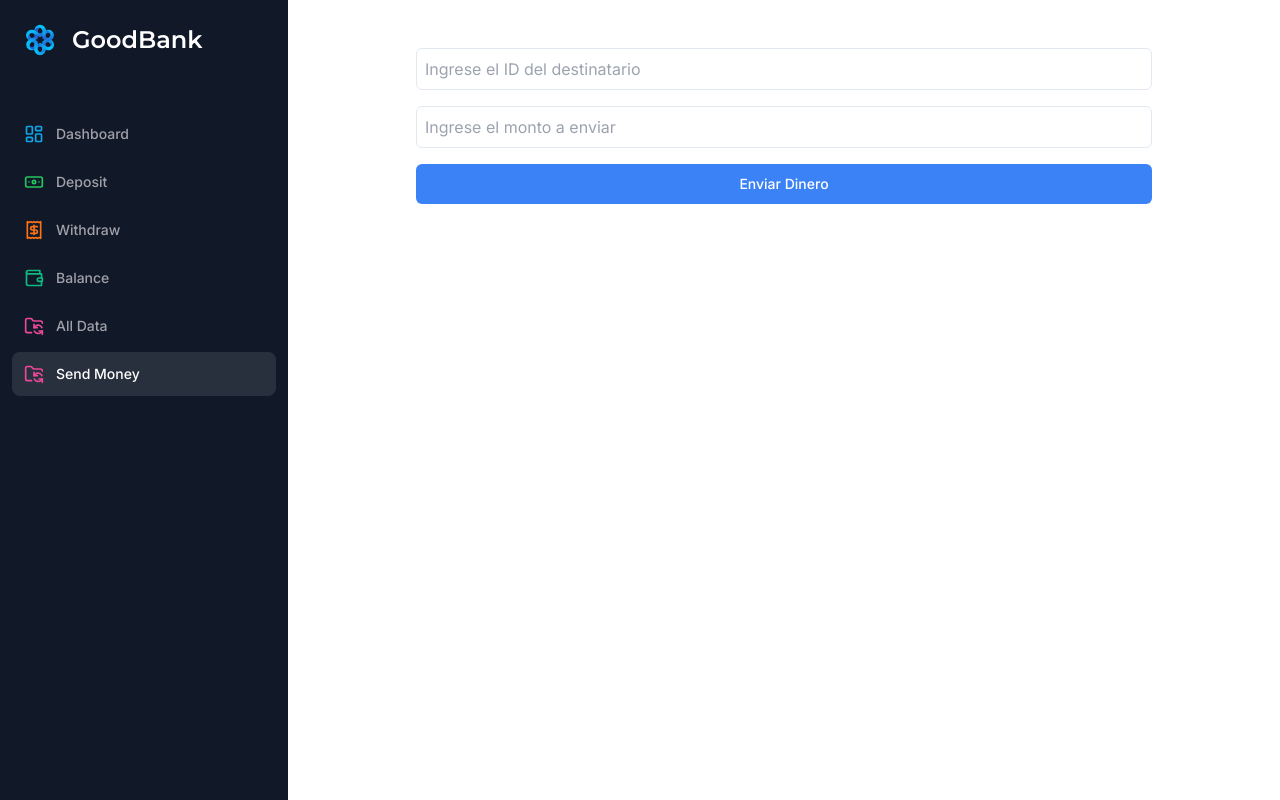
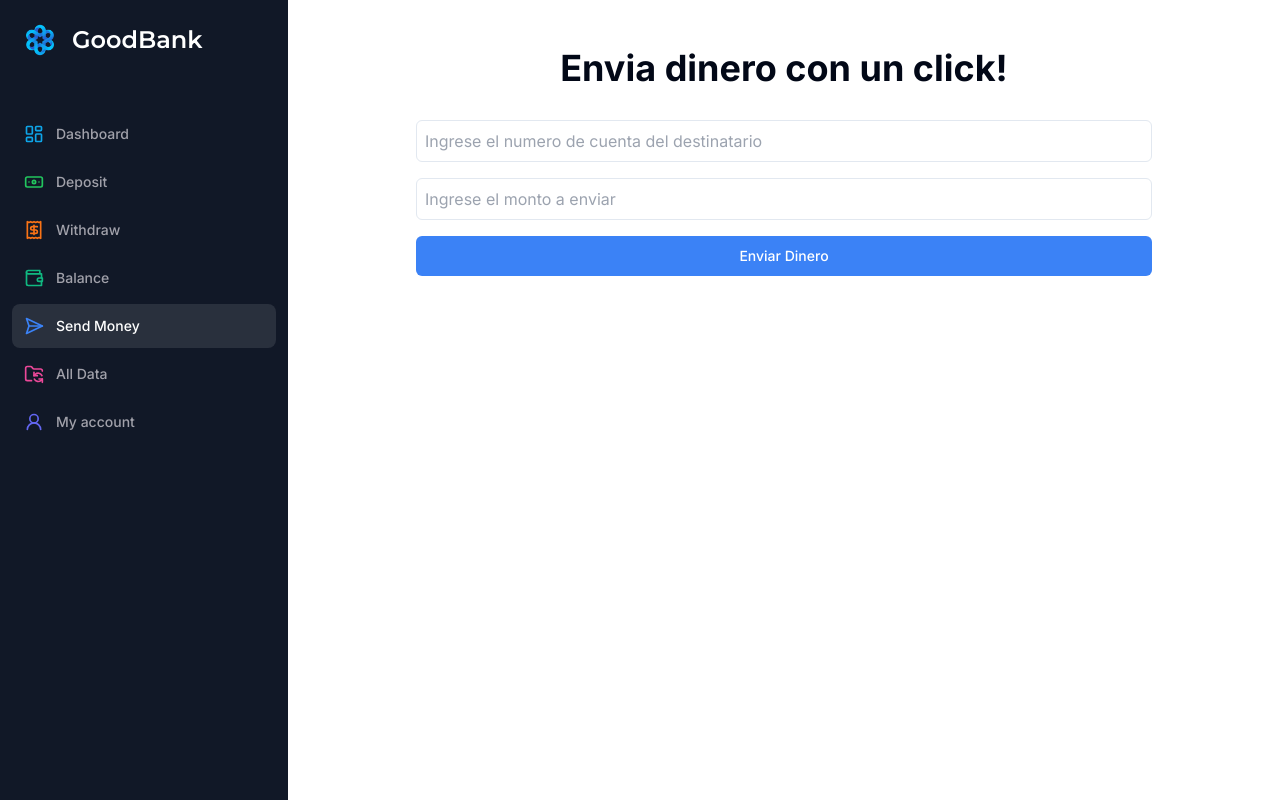
Before and after one commit to Davidfvillamil/Campstone_goodbank, a Next.js app in the folder goodbank/: page /sendmoney in a window 1280 px wide. Built offline with nearby package versions, Linux system fonts and the light colour scheme; no server answers.

Commit message:
agregar función de transfer dinero al dashboard, agregar componente funcional de my account

```diff
--- a/goodbank/app/(dashboard)/(routes)/balance/page.tsx
+++ b/goodbank/app/(dashboard)/(routes)/balance/page.tsx
@@ -49,4 +49,4 @@ export default function Balance() {
       </div>
     </div>
   );
-  }
+}
--- a/goodbank/app/(dashboard)/(routes)/dashboard/page.tsx
+++ b/goodbank/app/(dashboard)/(routes)/dashboard/page.tsx
@@ -6,7 +6,7 @@ import { initializeApp } from 'firebase/app';
 import firebaseConfig from '../../../../lib/firebaseConfig';
 import { getFirestore, doc, getDoc } from 'firebase/firestore';
 import { collection, setDoc } from "firebase/firestore";
-import {LayoutDashboard, Wallet, Banknote,Receipt, FolderSync, ArrowRight} from 'lucide-react'
+import {LayoutDashboard, Wallet, Banknote,Receipt, FolderSync, ArrowRight, SendHorizontal} from 'lucide-react'
 import { Card } from '@/components/ui/card';
 import { cn } from '@/lib/utils';
 import { useRouter } from 'next/navigation';
@@ -36,6 +36,13 @@ const tools = [
     color: 'text-emerald-500',
     bgColor: 'text-emerald-500/10',
     href: '/balance'
+  },
+  {
+    label: "I want to send money",
+    icon: SendHorizontal,
+    color: 'text-blue-500',
+    bgColor: 'text-blue-500',
+    href: '/sendmoney'
   },
   {
     label: "See all my transactions",
--- /dev/null
+++ b/goodbank/app/(dashboard)/(routes)/myaccount/page.tsx
@@ -0,0 +1,31 @@
+'use client'
+import { useEffect, useState } from "react";
+import { useUser } from "@clerk/nextjs";
+
+
+
+// Componente MyAccount
+export default function MyAccount() {
+  // Obtiene la información del usuario actual
+  const { user, isSignedIn, isLoaded } = useUser();
+
+  // Renderiza el componente
+  return (
+    <div className="max-w-screen-md mx-auto p-4">
+        <h2 className="text-2xl md:text-4xl font-bold text-center mb-40">
+          Información de tu cuenta bancaria
+        </h2>
+      <div className="text-center">
+        {isLoaded && isSignedIn && (
+          <div className="bg-white rounded-md shadow-md p-4">
+            <p className="text-gray-500 mb-2">Nombre del usuario:</p>
+            <p className="text-blue-500 text-xl font-semibold mb-4">{user.fullName}</p>
+
+            <p className="text-gray-500 mb-2">Número de cuenta (ID):</p>
+            <p className="text-blue-500 text-xl font-semibold">{user.id}</p>
+          </div>
+        )}
+      </div>
+    </div>
+  );
+}
--- a/goodbank/app/(dashboard)/(routes)/sendmoney/page.tsx
+++ b/goodbank/app/(dashboard)/(routes)/sendmoney/page.tsx
@@ -114,11 +114,17 @@ export default function SendMoney() {
         {/* Renderiza los elementos de la interfaz para enviar dinero */}
         {/* ... (similar al componente Deposit) */}
 
+        <div className="mb-8 space-y-4">
+            <h2 className="text-2xl md:text-4xl font-bold text-center">
+            Envia dinero con un click!
+            </h2>
+        </div>
+
         {/* Campo de entrada para el ID del destinatario */}
         <input
           className="w-full p-2 border rounded-md mb-4"
           type="text"
-          placeholder="Ingrese el ID del destinatario"
+          placeholder="Ingrese el numero de cuenta del destinatario"
           value={recipientId}
           onChange={(e) => setRecipientId(e.target.value)}
         />
--- a/goodbank/components/sidebar.tsx
+++ b/goodbank/components/sidebar.tsx
@@ -1,13 +1,15 @@
 'use client'
 import Link from 'next/link'
 import Image from 'next/image'
-import {LayoutDashboard, Wallet, Banknote,Receipt, FolderSync} from 'lucide-react'
+import {LayoutDashboard, Wallet, Banknote,Receipt, FolderSync, SendHorizontal, UserRound} from 'lucide-react'
 import { usePathname } from 'next/navigation'
 
 import {Montserrat} from 'next/font/google'
 import { cn } from '@/lib/utils'
 
 const monserrat = Montserrat({weight:'600', subsets:['latin']})
+
+
 
 const routes = [
     {
@@ -35,17 +37,25 @@ const routes = [
         color: 'text-emerald-500'
     },
     {
+        label:'Send Money',
+        icon: SendHorizontal,
+        href: '/sendmoney',
+        color: 'text-blue-500'
+    },
+    {
         label:'All Data',
         icon: FolderSync,
         href: '/alldata',
         color: 'text-pink-500'
     },
     {
-        label:'Send Money',
-        icon: FolderSync,
-        href: '/sendmoney',
-        color: 'text-pink-500'
+        label:'My account',
+        icon: UserRound,
+        href: '/myaccount',
+        color: 'text-indigo-500'
     }
+
+
 
 ]
 
@@ -84,6 +94,7 @@ const Sidebar = () => {
                     ))}
                 </div>
             </div>
+
         </div>
     )
 }
```
